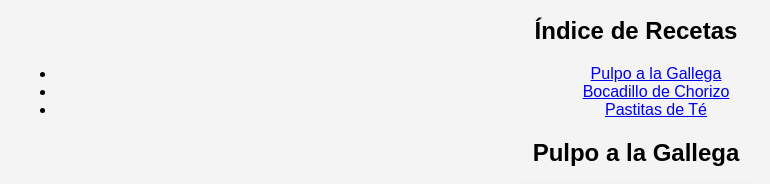
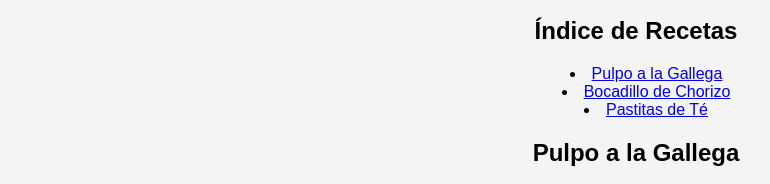
Before and after one commit to jzuazobirt/2425jzuazo, a plain HTML site: page recetas.html in a window 1280 px wide. Shown: the part 188-372 px from the top of the page, 4-774 px from the left. Drawn offline with Linux system fonts and the light colour scheme.

Commit message:
Update estilos.css

```diff
--- a/estilos/estilos.css
+++ b/estilos/estilos.css
@@ -128,3 +128,9 @@ footer {
 .volver-inicio:hover {
     text-decoration: underline;
 }
+
+/* Ajustes para listas numeradas alineadas */
+ul, ol {
+    padding-left: 20px; /* Ajusta este valor según el alineado que prefieras */
+    list-style-position: inside; /* Esto coloca los números dentro del contenedor */
+}
```
